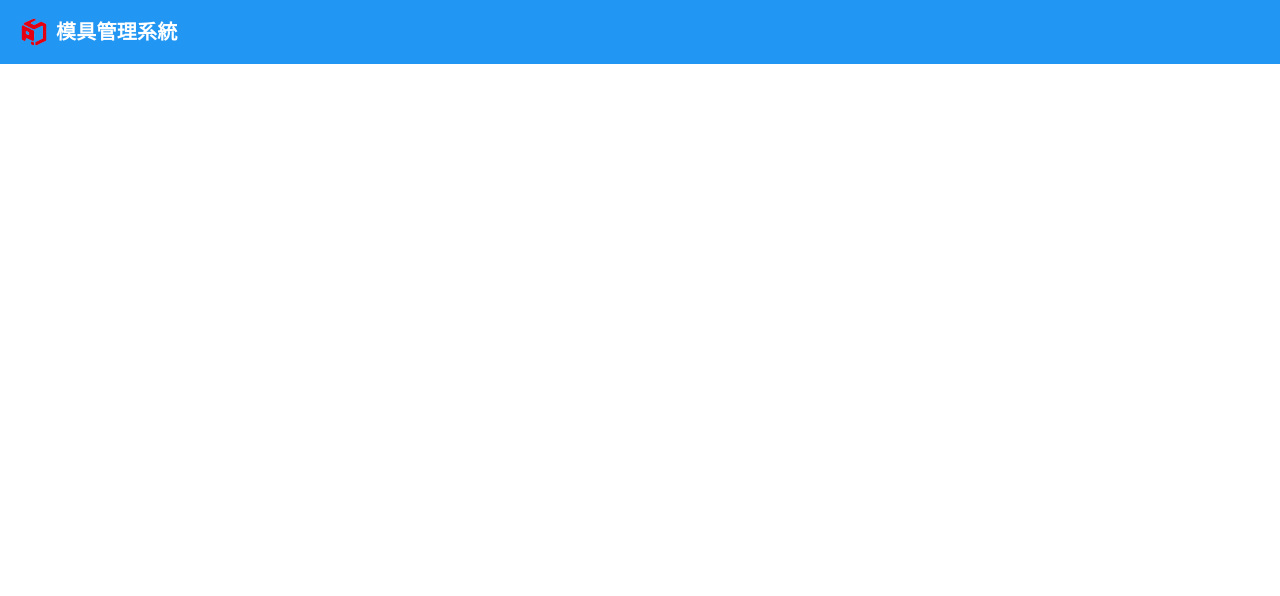
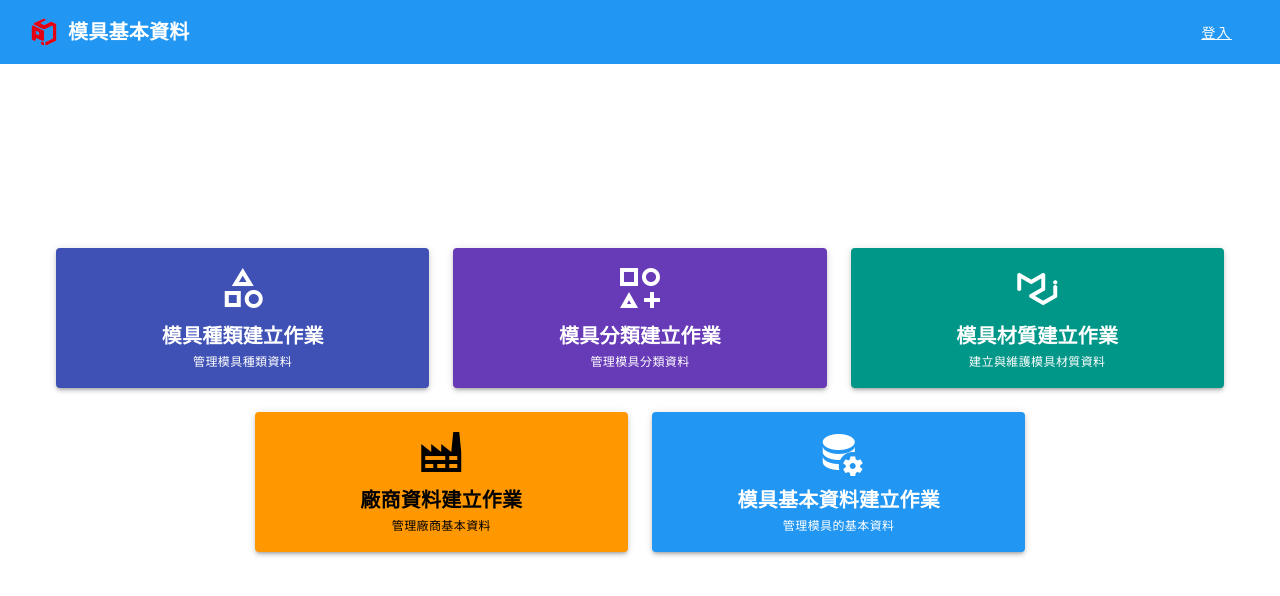
Before and after one commit to SPI-MIS/MDMS, a Vue app in the folder frontend/: page /settings in a window 1280 px wide. Before the commit this address had no page. Shown: the top 596 px of the page. Built offline with nearby package versions, Linux system fonts and the light colour scheme.

Commit message:
完成首頁及建立模具相關資料主頁面的UI

```diff
--- a/frontend/index.html
+++ b/frontend/index.html
@@ -2,9 +2,9 @@
 <html lang="">
   <head>
     <meta charset="UTF-8">
-    <link rel="icon" href="/favicon.ico">
+    <link rel="icon" href="/SPI_logo.ico">
     <meta name="viewport" content="width=device-width, initial-scale=1.0">
-    <title>Vite App</title>
+    <title>模具管理系統</title>
   </head>
   <body>
     <div id="app"></div>
--- a/frontend/package.json
+++ b/frontend/package.json
@@ -14,6 +14,7 @@
     "format": "prettier --write src/"
   },
   "dependencies": {
+    "@mdi/font": "^7.4.47",
     "axios": "^1.11.0",
     "pinia": "^3.0.3",
     "vue": "^3.5.18",
--- a/frontend/src/components/HeaderBar.vue
+++ b/frontend/src/components/HeaderBar.vue
@@ -1,24 +1,47 @@
 <template>
+  <!-- 側邊欄 -->
+  <v-navigation-drawer v-model="drawer" temporary location="left" >
+    <v-list nav>
+      <v-list-item @click="goHome">
+        <v-list-item-title>{{ $t('home') }}</v-list-item-title>
+      </v-list-item>
+      <v-list-item @click="goSettings">
+        <v-list-item-title>{{ $t('settings') }}</v-list-item-title>
+      </v-list-item>
+      <v-list-item @click="goStatus">
+        <v-list-item-title>{{ $t('status') }}</v-list-item-title>
+      </v-list-item>
+      <v-list-item @click="goProfile">
+        <v-list-item-title>{{ $t('profile') }}</v-list-item-title>
+      </v-list-item>
+      <v-divider />
+      <v-list-item @click="goManage" v-if="String(manager) === '1'">
+        <v-list-item-title>{{ $t('accountManage') }}</v-list-item-title>
+      </v-list-item>
+      <v-list-item @click="logout">
+        <v-list-item-title>{{ $t('logout') }}</v-list-item-title>
+      </v-list-item>
+    </v-list>
+  </v-navigation-drawer>
+
   <v-app-bar flat dense color="blue lighten-1" class="px-4" dark>
     <v-container fluid>
       <v-row align="center" justify="space-between">
         <!-- 左側：LOGO + 系統名稱 -->
-        <v-col cols="12" md="3" class="d-flex align-center px-0">
-          <img src="@/assets/logo.svg" alt="Logo" height="28" class="mr-2" @click="goHome"/>
-          <div class="text-h6 font-weight-bold pa-0 ma-0">{{ $t('title') }}</div>
+        <v-col cols="auto" md="3" class="d-flex align-center px-0">
+           <!-- 打開側邊欄的按鈕 / LOGO -->
+          <v-btn icon @click="drawer = !drawer">
+            <img src="@/assets/logo.svg" alt="Logo" height="28" />
+          </v-btn>
+          <div class="text-h6 font-weight-bold pa-0 ma-0"> {{ route.meta?.title ? $t(route.meta.title) : '' }}</div>
         </v-col>
 
-        <!-- 中間：正式區 Chip -->
-        <!-- <v-col cols="12" md="6" class="d-flex justify-center">
-          <v-chip color="red" text-color="white" small>{{ $t('prodTag') }}</v-chip>
-        </v-col> -->
-
         <!-- 右側：使用者姓名選單 -->
-        <v-col cols="12" md="3" class="d-flex justify-end">
+        <v-col cols="auto"  md="3" class="d-flex justify-end">
           <v-menu v-if="userId && userName" offset-y>
             <template #activator="{ props }">
               <v-btn v-bind="props" variant="text" class="white--text text-decoration-underline">
-                {{ $t('user', { name: userName || '' }) }}
+                {{ userName }} 您好！
                 <v-icon right>mdi-menu-down</v-icon>
               </v-btn>
             </template>
@@ -33,17 +56,20 @@
               <v-list-item @click="goHome">
                 <v-list-item-title>{{ $t('home') }}</v-list-item-title>
               </v-list-item>
-              <v-list-item v-if="String(manager) === '1'">
+              <v-divider class="my-1" />
+
+              <v-list-item @click="goManage" v-if="String(manager) === '1'">
                 <v-list-item-title>{{ $t('accountManage') }}</v-list-item-title>
-              </v-list-item>
-              <v-list-item v-if="String(manager) === '1'">
-                <v-list-item-title>{{ $t('permissionManage') }}</v-list-item-title>
               </v-list-item>
               <v-list-item @click="logout">
                 <v-list-item-title>{{ $t('logout') }}</v-list-item-title>
               </v-list-item>
+
             </v-list>
           </v-menu>
+          <v-btn v-else variant="text" class="white--text text-decoration-underline" @click="goLogin">
+            {{ $t('login') }}
+          </v-btn>
         </v-col>
       </v-row>
     </v-container>
@@ -51,12 +77,16 @@
 </template>
 
 <script setup>
-import { useI18n } from 'vue-i18n'
-import { useRouter } from 'vue-router'
+import { useI18n } from 'vue-i18n';
+import { useRouter, useRoute } from 'vue-router';
+import { ref } from 'vue';
+
+const drawer = ref(false);
+const route = useRoute();
 
 useI18n({ useScope: 'global' })
 
-defineProps({
+const { userId, userName, manager } = defineProps({
   userId: { type: String, default: '' },
   userName: { type: String, default: '' },
   manager: { type: String, default: '' }
@@ -75,5 +105,26 @@ const goHome = () => {
 const logout = () => {
   localStorage.clear()
   router.push('/login')
+  location.reload();
+}
+
+const goLogin = () => {
+  router.push('/login')
+}
+
+const goSettings = () => {
+  router.push('/settings');
+}
+
+const goStatus = () => {
+  router.push('/status');
+}
+
+const goProfile = () => {
+  router.push('/profile');
+}
+
+const goManage = () => {
+  router.push('/manage');
 }
 </script>
--- a/frontend/src/locales/zh-TW.json
+++ b/frontend/src/locales/zh-TW.json
@@ -1,11 +1,14 @@
 {
-  "title": "模具管理系統",
+  "system":"模具管理系統",
   "login": "登入",
   "logout": "登出",
   "user": "使用者",
-  "empId": "工號",
+  "empId": "工號：{id}",
   "changePassword": "更改密碼",
   "home": "首頁",
-  "accountManage": "系統管理者",
-  "permissionManage": "權限管理者"
+  "settings":"模具基本資料",
+  "status":"模具狀態資料",
+  "profile":"模具履歷資料",
+  "manage":"使用者資料",
+  "accountManage": "系統管理頁面"
 }
--- a/frontend/src/plugins/vuetify.js
+++ b/frontend/src/plugins/vuetify.js
@@ -2,10 +2,13 @@
 import 'vuetify/styles'
 import { createVuetify } from 'vuetify'
 import * as components from 'vuetify/components'
+import * as directives from 'vuetify/directives'
 import { aliases, mdi } from 'vuetify/iconsets/mdi'
+import '@mdi/font/css/materialdesignicons.css'
 
 const vuetify = createVuetify({
   components,
+  directives,
   icons: {
     defaultSet: 'mdi',
     aliases,
--- a/frontend/src/router/index.js
+++ b/frontend/src/router/index.js
@@ -1,10 +1,49 @@
 import { createRouter, createWebHistory } from 'vue-router'
 
-import LoginView from '../views/LoginView.vue'
+import LoginView from '@/views/LoginView.vue';
+import HomeView from '@/views/HomeView.vue';
+import ProfileView from '@/views/ProfileView.vue';
+import SettingsView from '@/views/SettingsView.vue';
+import StatusView from '@/views/StatusView.vue';
+import ManageView from '@/views/ManageView.vue';
 
 const routes = [
-  { path: '/', redirect: '/login' },
-  { path: '/login', component: LoginView },
+  // { path: '/login', redirect: '/login' },
+  {
+    path: '/',
+    name: 'home',
+    component: HomeView,
+    meta: { title: 'system' } // 這裡的 key 要對應 i18n 語系檔
+  },
+  {
+    path: '/profile',
+    name: 'profile',
+    component: ProfileView,
+    meta: { title: 'profile' }
+  },
+  {
+    path: '/settings',
+    name: 'settings',
+    component: SettingsView,
+    meta: { title: 'settings' }
+  },
+  {
+    path: '/status',
+    name: 'status',
+    component: StatusView,
+    meta: { title: 'status' }
+  },
+  {
+    path: '/manage',
+    name: 'manage',
+    component: ManageView,
+    meta: { title: 'manage' }
+  },
+  {
+    path: '/login',
+    component: LoginView,
+    meta: { title: 'system' }
+  },
 ]
 
 const router = createRouter({
--- /dev/null
+++ b/frontend/src/views/HomeView.vue
@@ -0,0 +1,66 @@
+<template>
+  <v-container class="fill-height">
+    <v-row align="center" justify="center" class="text-center">
+      <!-- 模具基本資料 -->
+      <v-col cols="12" sm="4">
+        <v-btn
+          block
+          height="120"
+          color="primary"
+          class="text-h5 font-weight-bold"
+          @click="goTo('settings')"
+        >
+          模具基本資料
+        </v-btn>
+      </v-col>
+
+      <!-- 模具狀態 -->
+      <v-col cols="12" sm="4">
+        <v-btn
+          block
+          height="120"
+          color="success"
+          class="text-h5 font-weight-bold"
+          @click="goTo('status')"
+        >
+          模具狀態資料
+        </v-btn>
+      </v-col>
+
+      <!-- 模具履歷（首頁） -->
+      <v-col cols="12" sm="4">
+        <v-btn
+          block
+          height="120"
+          color="info"
+          class="text-h5 font-weight-bold"
+          @click="goTo('profile')"
+        >
+          模具履歷資料
+        </v-btn>
+      </v-col>
+    </v-row>
+  </v-container>
+</template>
+
+<script setup>
+import { useRouter } from 'vue-router';
+const router = useRouter();
+
+const goTo = (page) => {
+  switch (page) {
+    case 'home':
+      router.push('/home');
+      break;
+    case 'settings':
+      router.push('/settings');
+      break;
+    case 'status':
+      router.push('/status');
+      break;
+    case 'profile':
+      router.push('/profile');
+      break;
+  }
+};
+</script>
--- a/frontend/src/views/LoginView.vue
+++ b/frontend/src/views/LoginView.vue
@@ -10,7 +10,7 @@
     <!-- <v-container> ... </v-container> -->
       <v-container class="d-flex align-center justify-center" style="height: 100vh">
         <v-card width="400">
-        <v-card-title class="justify-center">登入模具管理系統</v-card-title>
+        <v-card-title class="justify-center">登入</v-card-title>
         <v-card-text>
           <v-form ref="loginForm" @submit.prevent="submitLogin">
             <v-text-field
--- /dev/null
+++ b/frontend/src/views/ManageView.vue
@@ -0,0 +1,10 @@
+<template>
+  <v-container>
+    <h1>使用者資料</h1>
+    <p>這裡顯示使用者資料內容</p>
+  </v-container>
+</template>
+
+<script setup>
+// 這裡可以加你的資料載入邏輯
+</script>
--- /dev/null
+++ b/frontend/src/views/ProfileView.vue
@@ -0,0 +1,10 @@
+<template>
+  <v-container>
+    <h1>模具履歷資料</h1>
+    <p>這裡顯示模具履歷內容</p>
+  </v-container>
+</template>
+
+<script setup>
+// 這裡可以加你的資料載入邏輯
+</script>
--- /dev/null
+++ b/frontend/src/views/SettingsView.vue
@@ -0,0 +1,72 @@
+<template>
+  <v-container class="fill-height">
+    <v-row align="center" justify="center" class="text-center">
+      <v-col
+        v-for="(item, index) in menuItems"
+        :key="index"
+        cols="12"
+        sm="6"
+        md="4"
+      >
+        <v-card
+          class="pa-4 text-center"
+          :color="item.color"
+          theme="dark"
+          elevation="3"
+          @click="goTo(item.route)"
+        >
+          <v-icon size="48" class="mb-2">{{ item.icon }}</v-icon>
+          <div class="text-h6 font-weight-bold">{{ item.title }}</div>
+          <div class="text-caption">{{ item.desc }}</div>
+        </v-card>
+      </v-col>
+    </v-row>
+  </v-container>
+</template>
+
+<script setup>
+import { useRouter } from 'vue-router';
+const router = useRouter();
+
+const menuItems = [
+  {
+    title: '模具種類建立作業',
+    desc: '管理模具種類資料',
+    icon: 'mdi-shape-outline',
+    color: 'indigo',
+    route: '/mold-type'
+  },
+  {
+    title: '模具分類建立作業',
+    desc: '管理模具分類資料',
+    icon: 'mdi-shape-plus-outline',
+    color: 'deep-purple',
+    route: '/mold-category'
+  },
+  {
+    title: '模具材質建立作業',
+    desc: '建立與維護模具材質資料',
+    icon: 'mdi-material-ui',
+    color: 'teal',
+    route: '/material'
+  },
+  {
+    title: '廠商資料建立作業',
+    desc: '管理廠商基本資料',
+    icon: 'mdi-factory',
+    color: 'orange',
+    route: '/vendor'
+  },
+  {
+    title: '模具基本資料建立作業',
+    desc: '管理模具的基本資料',
+    icon: 'mdi-database-cog',
+    color: 'blue',
+    route: '/mold-basic'
+  }
+];
+
+const goTo = (path) => {
+  router.push(path);
+};
+</script>
--- /dev/null
+++ b/frontend/src/views/StatusView.vue
@@ -0,0 +1,10 @@
+<template>
+  <v-container>
+    <h1>模具狀態</h1>
+    <p>這裡顯示模具狀態內容</p>
+  </v-container>
+</template>
+
+<script setup>
+// 這裡可以加你的資料載入邏輯
+</script>
```
Also changed, not shown: 1 other file (tests, documents, lock files or other folders).
